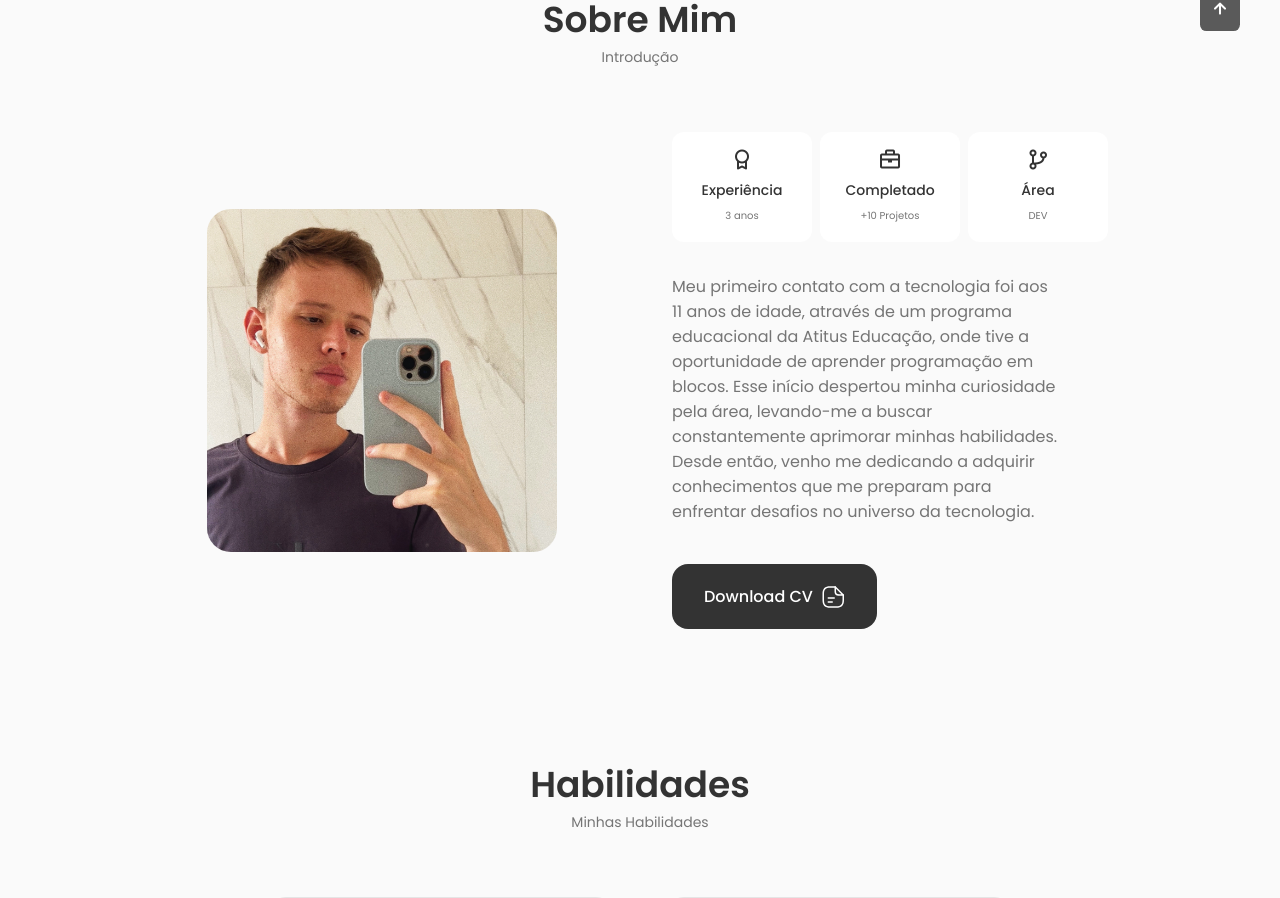
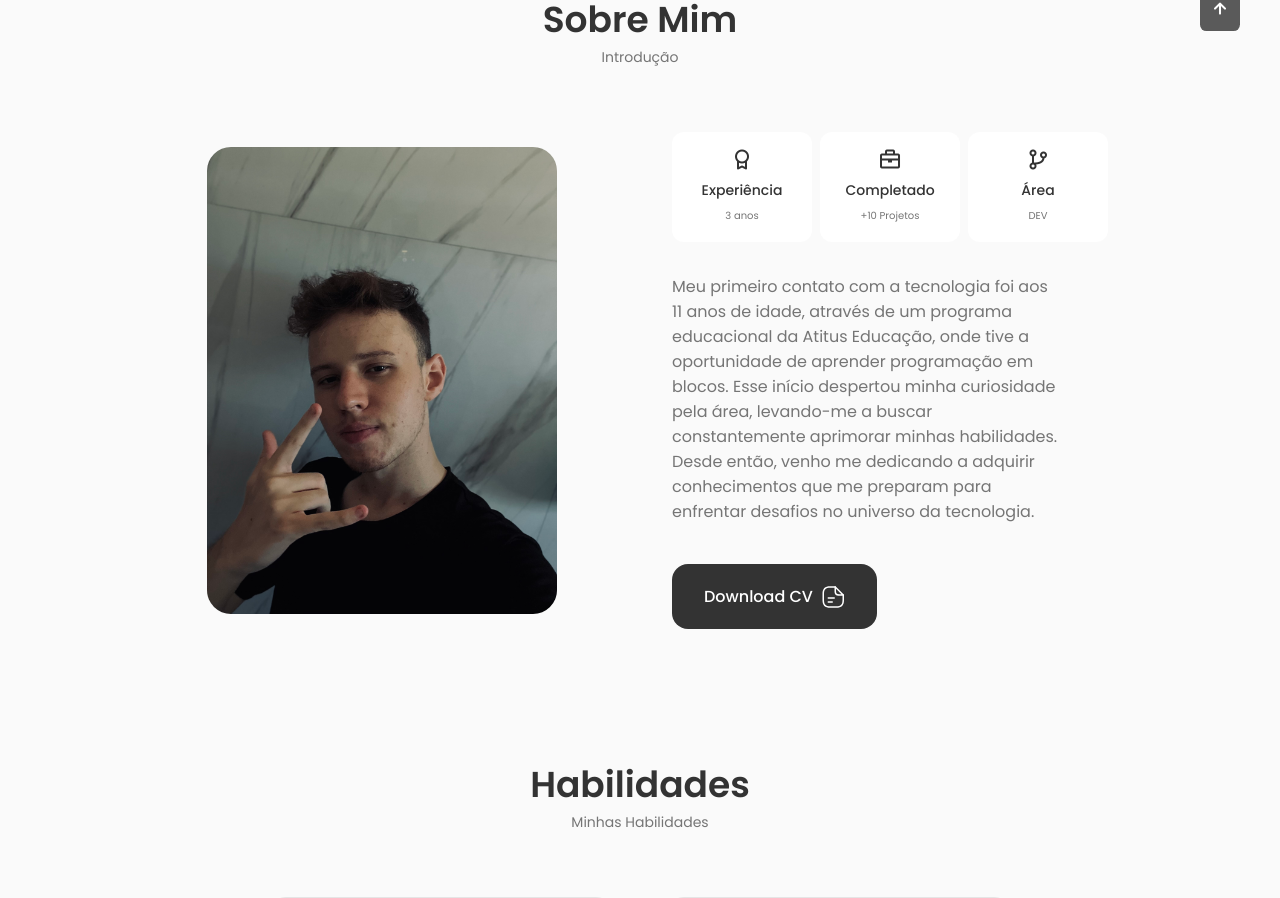
Before and after one commit to ViniiPP/Portifolio_Novo, a React (Create React App) app: page / in a window 1280 px wide. Shown: the part 929-1827 px from the top of the page. Built offline with nearby package versions, Linux system fonts and the light colour scheme.

Commit message:
Adiciona imagem de perfil e atualiza referências nos componentes About e Home

```diff
--- a/src/components/about/About.jsx
+++ b/src/components/about/About.jsx
@@ -1,6 +1,6 @@
 import React from 'react'
 import "./about.css";
-import img_capa from "../../assets/img_capa.jpg";
+import img_perfil from "../../assets/img_perfil.jpg";
 import CV from "../../assets/CV_vinii.pdf";
 import { Info } from './Info';
 
@@ -11,7 +11,7 @@ export const About = () => {
         <span className="section__subtitle">Introdução</span>
 
         <div className="about__container container grid">
-            <img src={img_capa} alt="" className="about__img"/>
+            <img src={img_perfil} alt="Imagem de Perfil de Vinícius" className="about__img"/>
 
             <div className="about__data">
                 <Info />
--- a/src/components/home/Home.jsx
+++ b/src/components/home/Home.jsx
@@ -11,7 +11,7 @@ export const Home = () => {
             <div className="home__content grid">
                 <Social />
 
-                <div className="home__img"></div>
+                <div className="home__img" alt="Imagem de Perfil de Vinícius"></div>
 
                 <Data />
             </div>
```
Also changed, not shown: src/assets/img_perfil.jpg (added).
